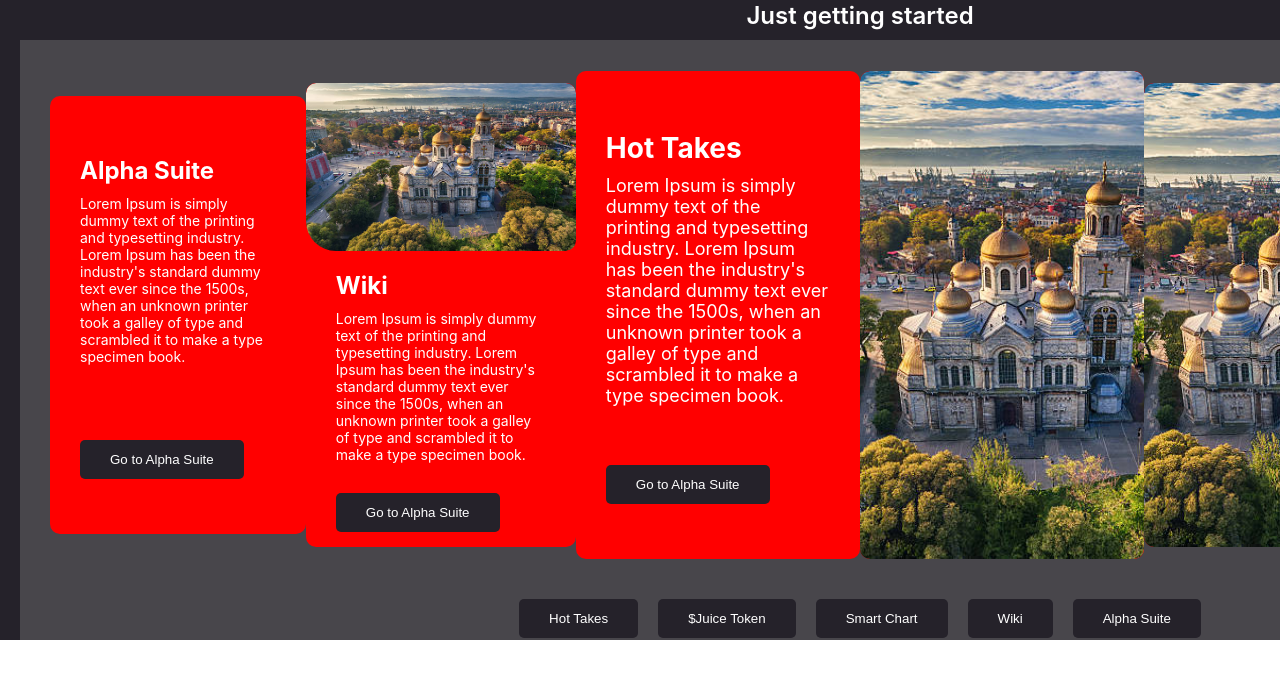
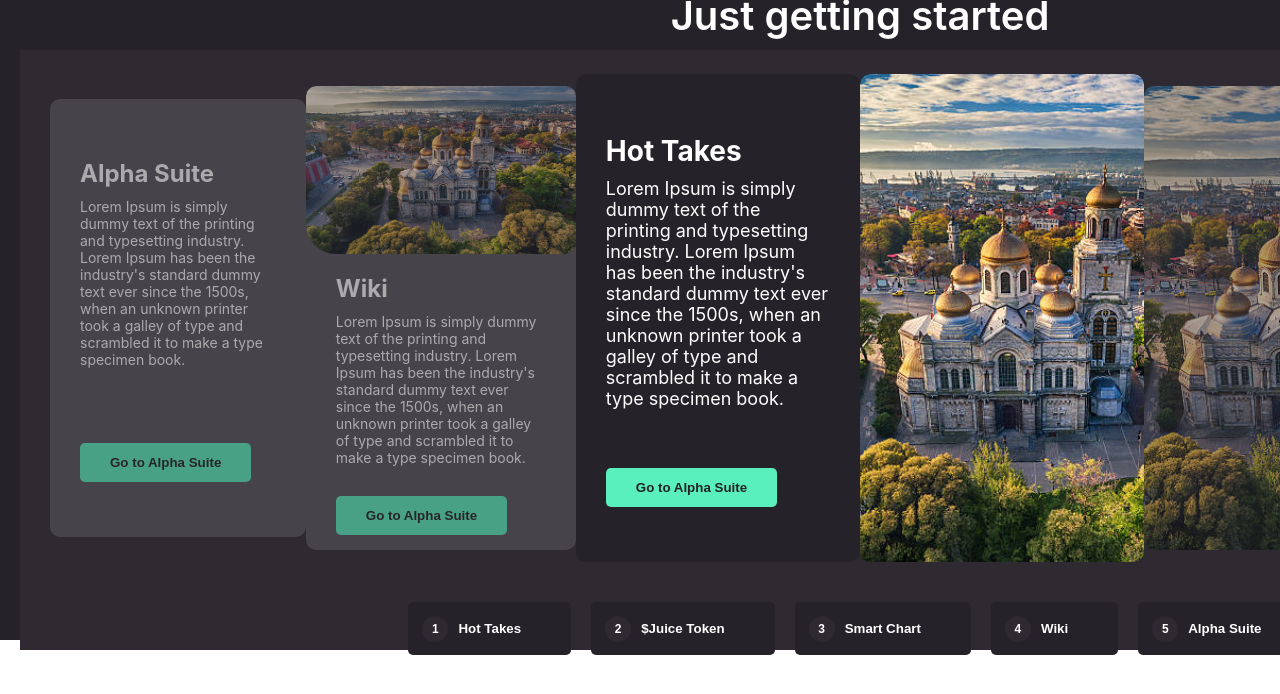
Before and after one commit to kriskodo/demo-slider-react, a React (Create React App) app in the folder demo-react-slider/: page / in a window 1280 px wide. Shown: the top 694 px of the page. Built offline with nearby package versions, Linux system fonts and the light colour scheme.

Commit message:
Add styling to Cards and Buttons

```diff
--- a/demo-react-slider/src/components/Button/Button.css
+++ b/demo-react-slider/src/components/Button/Button.css
@@ -1,17 +1,44 @@
 .button {
+    display:flex;
     padding: 12px 30px;
     border: none;
     border-radius: 5px;
-    background: #25222A;
-    color: #fff;
+    background: #59F0BD;
+    color: #222;
     cursor: pointer;
-    display:inline-block;
+    font-weight: bold;
+    transition: background .3s ease-in-out;
+    position: relative;
 }
 
 .button + .button {
     margin-left: 20px;
 }
 
-.button .button--active {
-    background-color:rgb(141, 63, 141);
+.button.button--active {
+    background: rgb(141, 63, 141);
 }
+
+.button.button--black {
+    background: #25222A;
+    color: #fff;
+}
+
+.button.button--big {
+    padding: 19px 50px;
+}
+
+.button .button__numberText {
+    pointer-events: none;
+    position: absolute;
+    left: 14px;
+    top: 14px;
+    border-radius: 100%;
+    width: 26px;
+    height: 26px;
+    display: flex;
+    justify-content: center;
+    align-items: center;
+    font-size: 12px;
+    background-color: #2F2A32;
+}
--- a/demo-react-slider/src/components/Button/Button.js
+++ b/demo-react-slider/src/components/Button/Button.js
@@ -1,8 +1,23 @@
-import React from 'react'
+import React from 'react';
 import "./Button.css";
 
 export const Button = (props) => {
-  return (
-    <button className={props.className ?? "button"} onClick={props.action}>{props.text}</button>
-  )
-}
+    const changeBackground = (e, color) => {
+      e.target.style.background = color;
+    }
+		return (
+				<>
+								<button
+										className = {props.className + " button"}
+										onClick = {props.action}
+				            onMouseEnter={(e) => changeBackground(e, "#722FDE")}
+				            onMouseLeave={(e) => changeBackground(e, props.backgroundColor)}
+								>
+										{props?.numberText && (
+												<div className="button__numberText">{props.numberText}</div>
+										)}
+										{props.text}
+								</button>
+				</>
+		);
+};
--- a/demo-react-slider/src/components/Container/Container.css
+++ b/demo-react-slider/src/components/Container/Container.css
@@ -11,6 +11,6 @@
 
 .container .container__header {
     margin-bottom: 10px;
-    font-size: 24px;
+    font-size: 2.5rem;
     font-weight: 600;
 }
--- a/demo-react-slider/src/components/Slider/Slider.css
+++ b/demo-react-slider/src/components/Slider/Slider.css
@@ -4,7 +4,7 @@
     align-items: center;
     flex-direction: column;
     width: 100%;
-    background-color: #48464b;
+    background-color: #2F2A32;
     padding: 20px 0;
     height: 100%;
 }
@@ -63,3 +63,9 @@
     border-radius: 10px;
     object-fit: cover;
 }
+
+.slider .slider__tab-footer {
+    display: flex;
+    justify-content: center;
+    align-items: center;
+}
--- a/demo-react-slider/src/components/Slider/SliderCard.js
+++ b/demo-react-slider/src/components/Slider/SliderCard.js
@@ -4,33 +4,47 @@ import { Button } from '../Button/Button';
 
 const SliderCard = (props) => {
 		return (
-		<div className="slider__card" style={props.style}>
+				<div
+						className = "slider__card"
+						style = {props.style}
+				>
 						{props?.image && (
-				<div className="slider__card-img">
-					<img src={props?.image} alt="slider-card-img" style={{
-						borderBottomLeftRadius: props?.title ? "30px" : "0"
-					}}/>
+								<div className = "slider__card-img">
+										<img
+												src = {props?.image}
+												alt = "slider-card-img"
+												style = {{
+														borderBottomLeftRadius: props?.title ? "30px" : "0",
+												}}
+										/>
 								</div>
 						)}
 
 						{props?.title && (
-				<div className="slider__card-title" style={props.titleStyle}>
+								<div
+										className = "slider__card-title"
+										style = {props.titleStyle}
+								>
 										{props.title}
 								</div>
 						)}
 
 						{props?.content && (
-				<div className="slider__card-content" style={props.contentStyle}>
+								<div
+										className = "slider__card-content"
+										style = {props.contentStyle}
+								>
 										{props.content}
 								</div>
 						)}
 
 						{props?.action && (
-				<div className="slider__card-action">
+								<div className = "slider__card-action">
 										{props.action?.map((button, i) => (
 												<Button
-						key={i}
-						text={button.text}
+														key = {i}
+														text = {button.text}
+														backgroundColor = "#59F0BD"
 												/>
 										))}
 								</div>
--- a/demo-react-slider/src/components/Slider/SliderTab.js
+++ b/demo-react-slider/src/components/Slider/SliderTab.js
@@ -22,7 +22,8 @@ const SliderTab = (props) => {
 						action={cardInfo?.action}
 						style={
 							{
-								background: "red",
+							  opacity: cardSizes[counter] === 100 ? "1" : "0.6",
+								background: cardSizes[counter] === 100 ? "#25222A" : "#56545A",
 								height: cardSizes[counter] + "%",
 								width: cardSizes[counter++] + "%",
 								padding: cardInfo?.image ? "0" : "40px 0",
@@ -33,11 +34,11 @@ const SliderTab = (props) => {
 			</SliderTabContent>
 
 			<SliderTabFooter className="slider__tab-footer">
-				<Button text="Hot Takes" />
-				<Button text="$Juice Token" />
-				<Button text="Smart Chart" />
-				<Button text="Wiki" />
-				<Button text="Alpha Suite" />
+				<Button text="Hot Takes" className="button--black button--big" backgroundColor="#25222A" numberText="1"/>
+				<Button text="$Juice Token" className="button--black button--big" backgroundColor="#25222A" numberText="2" />
+				<Button text="Smart Chart" className="button--black button--big" backgroundColor="#25222A" numberText="3" />
+				<Button text="Wiki" className="button--black button--big" backgroundColor="#25222A" numberText="4" />
+				<Button text="Alpha Suite" className="button--black button--big" backgroundColor="#25222A" numberText="5" />
 			</SliderTabFooter>
 		</div>
 	);
```
Also changed, not shown: demo-react-slider/src/App.css (line endings or trailing spaces), demo-react-slider/src/App.js (line endings or trailing spaces), demo-react-slider/src/components/Slider/SliderTabContent.js (line endings or trailing spaces), demo-react-slider/src/components/Slider/SliderTabFooter.js (line endings or trailing spaces), 1 other file (tests, documents, lock files or other folders). Lines whose indentation alone changed are shown as unchanged.
